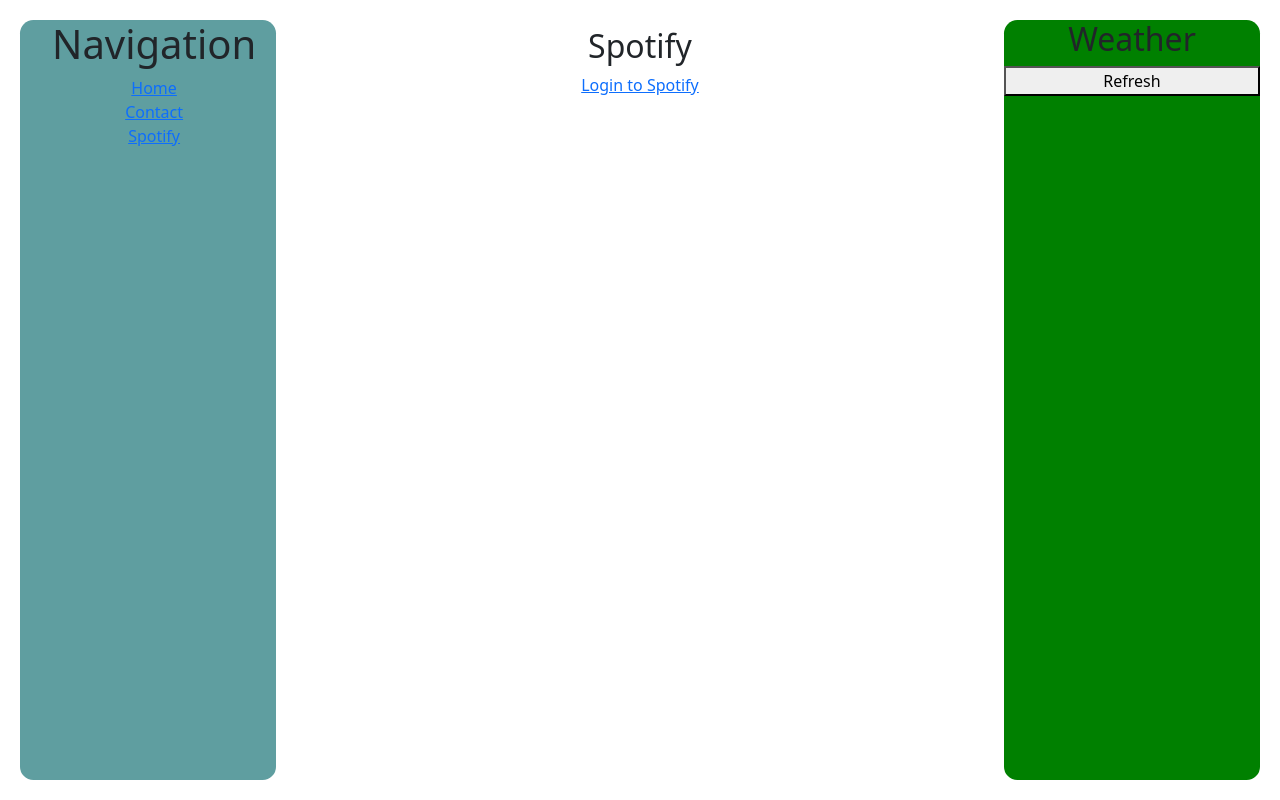
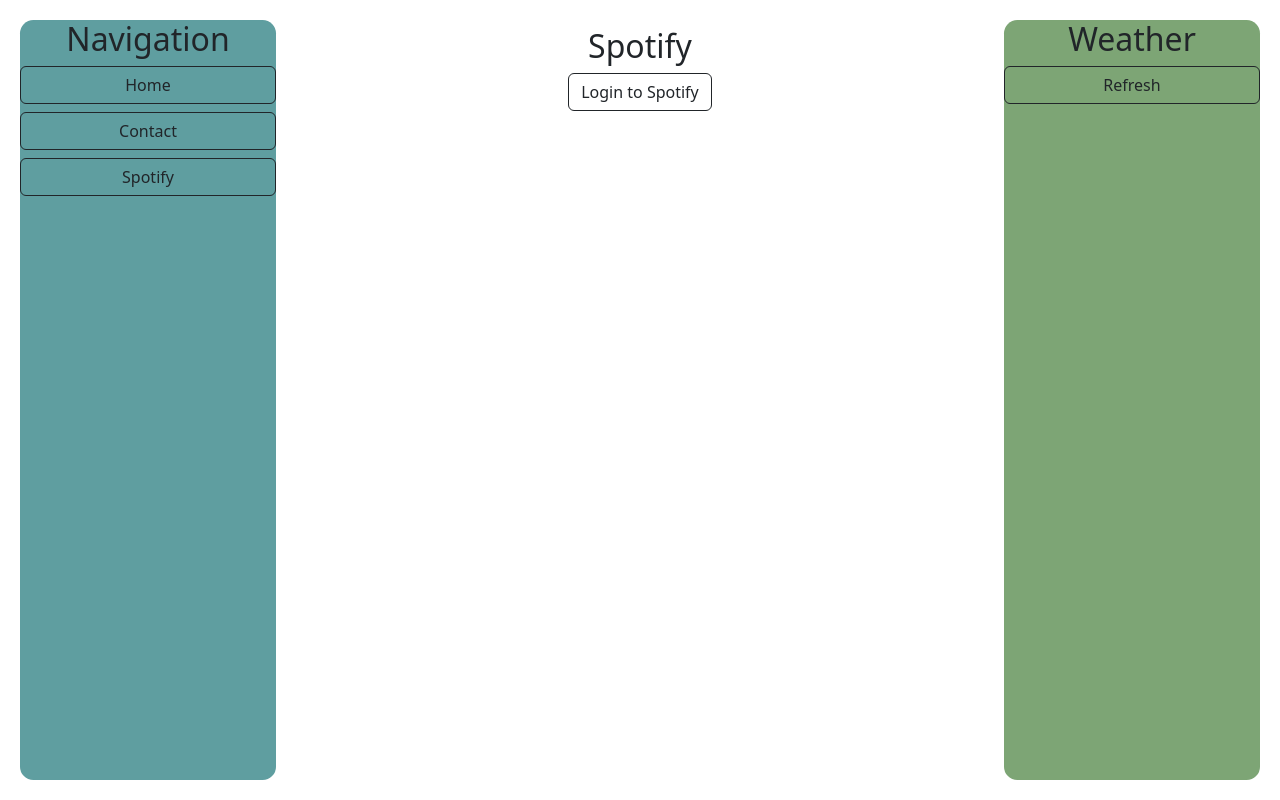
Before and after one commit to chrismagos/router-api-app, a React (Create React App) app: page /spotify in a window 1280 px wide. Built offline with nearby package versions, Linux system fonts and the light colour scheme.

Commit message:
Added bootstrap buttons

```diff
--- a/src/App.css
+++ b/src/App.css
@@ -65,7 +65,7 @@
 
 .weather-container {
   display: flex;
-  background-color: green;
+  background-color: rgb(125, 165, 117);
   flex-direction: column;
   flex-basis: 20%;
   border-radius: 10pt;
@@ -110,7 +110,9 @@ p{
 
 ul{
   list-style: none;
+  padding: 0;
 }
 
-.album-info-container{
+h2{
+  text-align: center;
 }
--- a/src/Components/Layout.jsx
+++ b/src/Components/Layout.jsx
@@ -1,5 +1,6 @@
 import { Outlet, Link } from "react-router-dom";
 import '../App.css'
+import 'bootstrap/dist/css/bootstrap.min.css';
 
 import Weather from "./Weather";
 
@@ -8,18 +9,18 @@ const Layout = () => {
     <div className="navigation-container">
     <div className="flex-container">
       <nav>
-        <ul className="Navigation">
-          <h1>Navigation</h1>
-          <li>
-            <Link to="/">Home</Link>
-          </li>
-          <li>
-            <Link to="/contact">Contact</Link>
-          </li>
-          <li>
-            <Link to="/spotify">Spotify</Link>
-          </li>
-        </ul>
+          <div className="row">
+          <h2>Navigation</h2>
+            <div className="col-12 mb-2">
+                <Link to="/" className="btn btn-outline-dark w-100">Home</Link>
+            </div>
+            <div className="col-12 mb-2">
+                <Link to="/contact" className="btn btn-outline-dark w-100">Contact</Link>
+            </div>
+            <div className="col-12 mb-2">
+                <Link to="/spotify" className="btn btn-outline-dark w-100">Spotify</Link>
+            </div>
+          </div>
       </nav>
     </div>
     <div className="body-container">
--- a/src/Components/Spotify.jsx
+++ b/src/Components/Spotify.jsx
@@ -1,6 +1,7 @@
 import { useState, useEffect } from "react";
 import getArtists from "../Services/getArtists";
 import { Link } from "react-router-dom";
+import 'bootstrap/dist/css/bootstrap.min.css';
 
 function Spotify() {
     const CLIENT_ID = '7ad380c0b5d24019be9b86ce237e9388';
@@ -55,13 +56,15 @@ function Spotify() {
         <div className="spotify-container">
             <h2>Spotify</h2>
             {!token ?
-                <a href={`${AUTH_ENDPOINT}?client_id=${CLIENT_ID}&redirect_uri=${REDIRECT_URI}&response_type=${RESPONSE_TYPE}`}>Login to Spotify</a>
-            : <button onClick={logout}>Logout</button>}
+                <button type="button" className="btn btn-outline-dark" onClick={() => window.location.href = `${AUTH_ENDPOINT}?client_id=${CLIENT_ID}&redirect_uri=${REDIRECT_URI}&response_type=${RESPONSE_TYPE}`}>Login to Spotify</button>
+            : <button type="button" onClick={logout} class="btn btn-outline-dark">Logout</button>}
 
             {token ?
-                <form onSubmit={handleSearch}>
-                    <input type="text" onChange={e => setSearchKey(e.target.value)}/>
-                    <button type={"submit"}>Search</button>
+                <form onSubmit={handleSearch} className="form-inline">
+                    <div className="form-group mx-sm-3 mb-2 d-flex">
+                        <input className="form-control" onChange={e => setSearchKey(e.target.value)}/>
+                        <button type="submit" className="btn btn-outline-dark">Search</button>
+                    </div>
                 </form>
                 : <></>
             }
--- a/src/Components/Weather.jsx
+++ b/src/Components/Weather.jsx
@@ -3,7 +3,6 @@ import getWeather from "../Services/getWeather";
 import { useState } from "react";
 import getWeatherIcon from "../Services/getWeatherIcon";
 import 'bootstrap/dist/css/bootstrap.min.css';
-import Button from 'react-bootstrap/Button';
 
 const Weather = () => {
     const [location, setLocation] = useState("");
@@ -27,7 +26,7 @@ const Weather = () => {
 
     return <>
     <h2>Weather</h2>
-    <button variant="dark" onClick={handleRefresh}>Refresh</button>{' '}
+    <button type="button" onClick={handleRefresh} class="btn btn-outline-dark">Refresh</button>
     {weatherData && (
         <div>
             <div>
```
